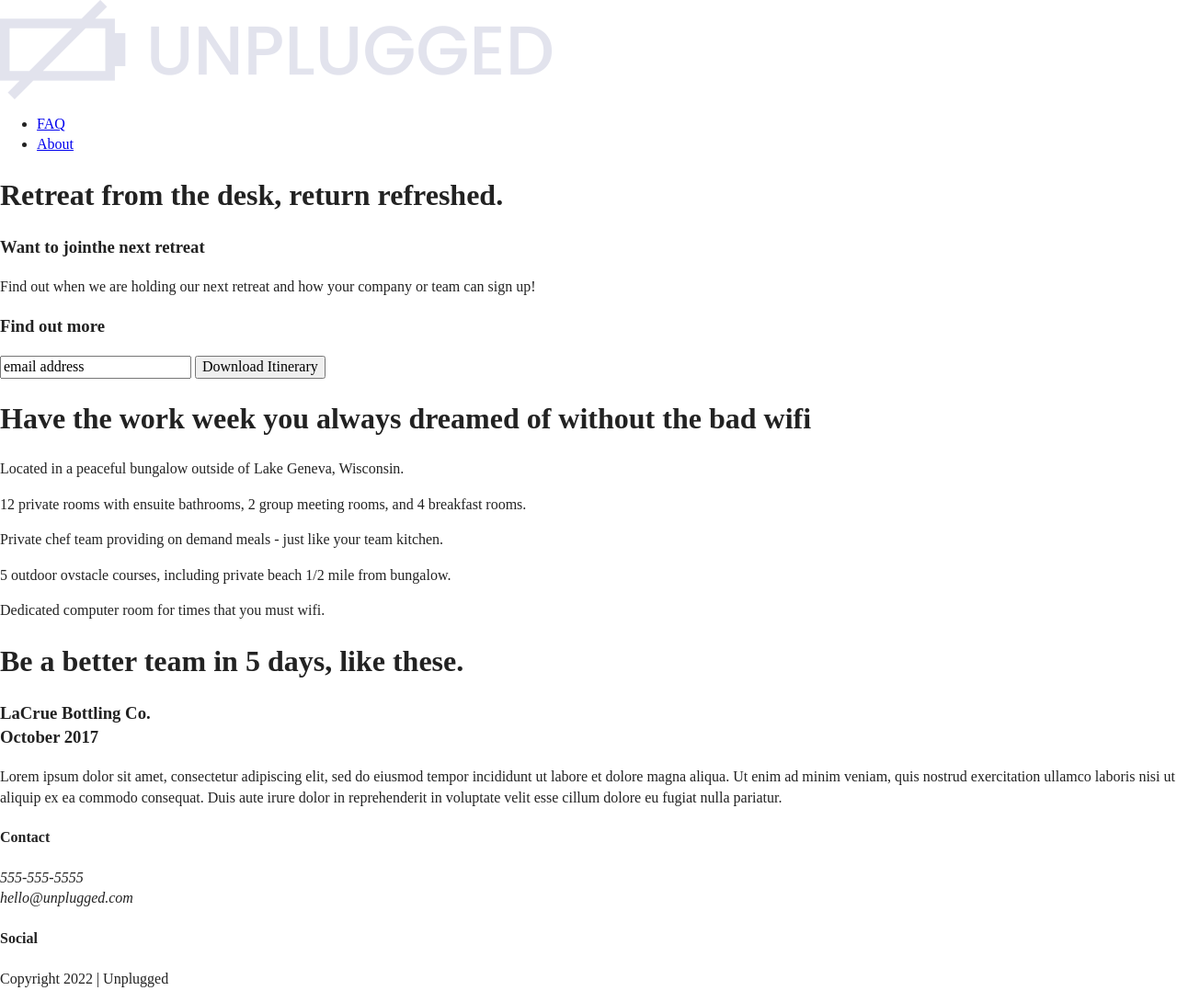
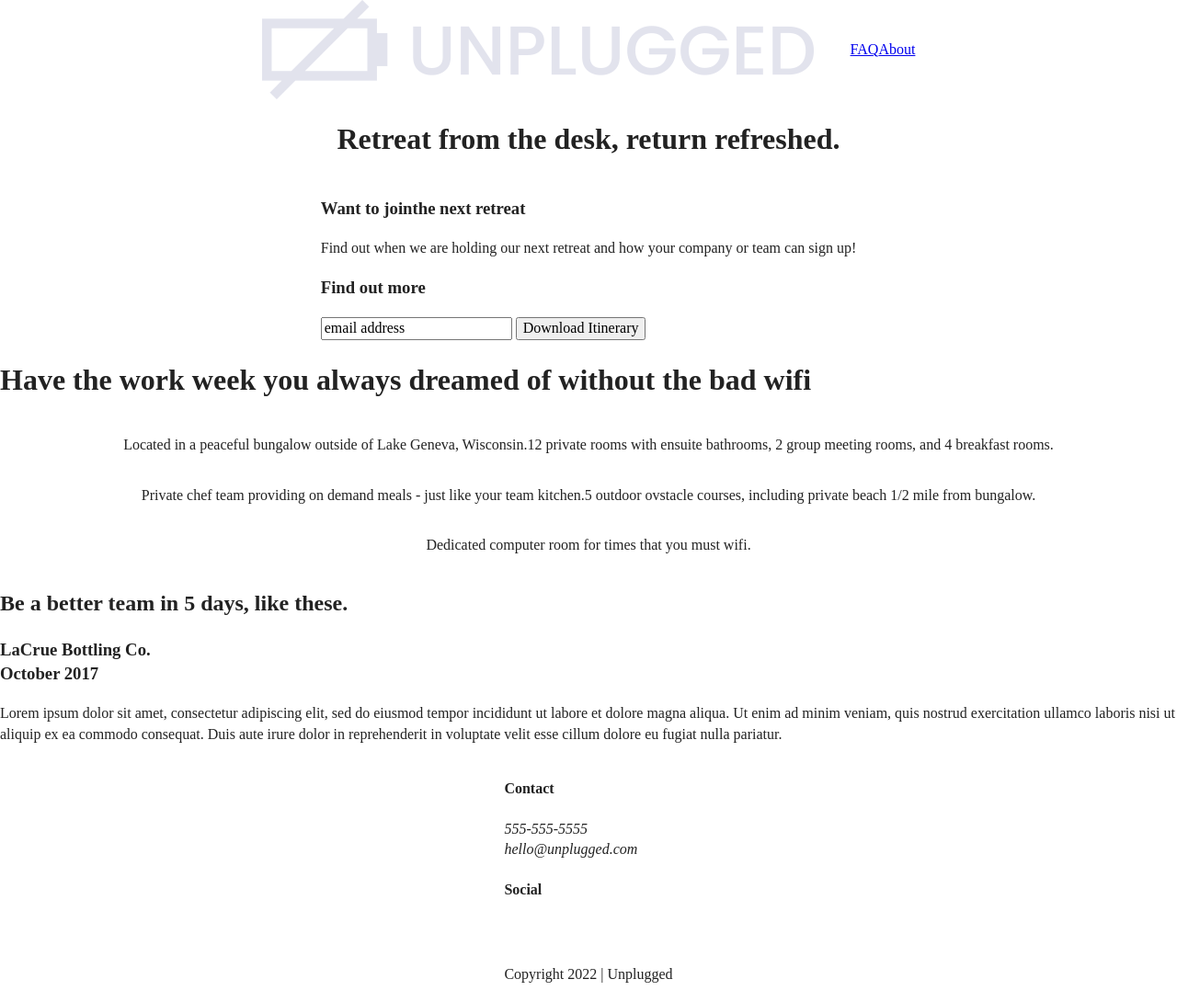
Before and after one commit to Jam-CS/unplugged-retreat, a website: page index.html in a window 1280 px wide. Shown: the whole page at 92% size. Drawn offline with Linux system fonts and the light colour scheme.

Commit message:
Set up CSS

```diff
--- a/css/main.css
+++ b/css/main.css
@@ -86,6 +86,133 @@ textarea {
 /* ==========================================================================
    Author's custom styles
    ========================================================================== */
+
+/*----- Base Header - Footer Styles -----*/
+header,
+footer {
+  display: flex;
+  justify-content: center;
+  align-items: center;
+  flex-flow: row wrap;
+}
+
+header .content-wrapper {
+  display: flex;
+  justify-content: center;
+  align-items: center;
+  flex-flow: row wrap;
+}
+
+
+header nav {
+  display: flex;
+  justify-content: space-around;
+  align-items:center;
+  flex-flow: row wrap;
+}
+
+header nav ul{
+  display: flex;
+  justify-content: space-around;
+}
+
+header nav ul li{
+  display: flex;
+  justify-content: space-between;
+  align-items: center;
+}
+
+footer .social-icons{
+  display: flex;
+  justify-content: space-around;
+  align-items: center;
+}
+
+footer .social-icons p {
+  display: flex;
+  justify-content: center;
+  align-items: center;
+}
+
+/*----- Mobile Styles - Homepage -----*/
+
+/*----- Main Styles -----*/
+
+.hero-area {
+  display: flex;
+  justify-content: center;
+  flex-flow: row-wrap;
+}
+
+/* Aside */
+
+aside {
+  display: flex;
+  justify-content: center;
+  align-items: center;
+  flex-flow: row wrap;
+}
+
+/* Features */
+
+.features {
+  display: flex;
+  justify-content: center;
+  flex-flow: row wrap;
+}
+
+.features .features-items {
+  display: flex;
+  justify-content: center;
+  align-items: center;
+  flex-flow: row wrap;
+}
+
+/* Reviews */
+
+.reviews {
+  display: flex;
+  justify-content: center;
+  align-items: center;
+  flex-flow: row wrap;
+}
+
+/* ==========================================================================
+   About Page
+   ========================================================================== */
+
+.mission {
+  display:flex;
+  justify-content: center;
+  align-items: center;
+  flex-flow: row wrap;
+}
+
+.contact-section{
+  display: flex;
+  justify-content: center;
+  align-items: center;
+  flex-flow: row wrap;
+}
+
+/* ==========================================================================
+   FAQ Page
+   ========================================================================== */
+
+.faq {
+  display:flex;
+  justify-content: center;
+  align-items: center;
+  flex-flow: row wrap;
+}
+
+.faq .content-wrapper{
+  display:flex;
+  justify-content: center;
+  align-items: center;
+  flex-flow: row wrap;
+}
+
 
 /* ==========================================================================
    Helper classes
--- a/index.html
+++ b/index.html
@@ -16,8 +16,8 @@
   <link rel="apple-touch-icon" href="../icon.png">
   <!-- Place favicon.ico in the root directory -->
 
-  <link rel="stylesheet" href="../css/normalize.css">
-  <link rel="stylesheet" href="../css/main.css">
+  <link rel="stylesheet" href="../unplugged-retreat/css/normalize.css">
+  <link rel="stylesheet" href="../unplugged-retreat/css/main.css">
 
   <meta name="theme-color" content="#fafafa">
 </head>
@@ -31,8 +31,8 @@
     <div class ="header-divider"></div>
     <nav>
       <ul>
-        <li> <a href="faqs/index.html" target="_blank"> FAQ </a></li>
-        <li> <a href="about/index.html" target="_blank"> About </a></li>
+        <li> <a href="faq/index.html"> FAQ </a></li>
+        <li> <a href="about/index.html"> About </a></li>
       </ul>
     </nav>
   </div>
@@ -59,6 +59,9 @@
               <input type="button" value="Download Itinerary">
         </div>
       </div>
+
+  </aside>
+  <!-- aside wrapper -->
 
   <section class="features">
     <div class="content-wrapper">
@@ -95,19 +98,22 @@
 
   <section class="reviews">
     <div class="content-wrapper">
-      <h1>Be a better team in 5 days, like these.</h1>
-      <h3>LaCrue Bottling Co.<br>
-        October 2017</h3>
+      <h2>Be a better team in 5 days, like these.</h2>
+        <article>
+         <div>
+          <h3>LaCrue Bottling Co.<br>
+           October 2017</h3>
 
-        <p>Lorem ipsum dolor sit amet, consectetur adipiscing elit, sed do eiusmod tempor incididunt ut labore et dolore magna aliqua.
-          Ut enim ad minim veniam, quis nostrud exercitation ullamco laboris nisi ut aliquip ex ea commodo consequat. Duis aute irure
-          dolor in reprehenderit in voluptate velit esse cillum dolore eu fugiat nulla pariatur. </p>
-    </div>
+          <p>Lorem ipsum dolor sit amet, consectetur adipiscing elit, sed do eiusmod tempor incididunt ut labore et dolore magna aliqua.
+              Ut enim ad minim veniam, quis nostrud exercitation ullamco laboris nisi ut aliquip ex ea commodo consequat. Duis aute irure
+              dolor in reprehenderit in voluptate velit esse cillum dolore eu fugiat nulla pariatur.
+          </p>
+         </div>
+       </article>
+      </div>
   </section>
-  </aside>
-  <!--Aside end here-->
 </main>
-
+<!--Main wrapper-->
 <footer>
   <div class="content-wrapper">
       <div class="footer-content">
@@ -127,13 +133,14 @@
             <p> <a href="https://www.instagram.com/yoursite" target="_blank"></a></p>
           </div>
         </div>
+
+        <div class="copyright">
+          <p>Copyright 2022 | Unplugged</p>
+        </div>
       </div>
       <!--footer content end-->
   </div>
   <!--footer content-wrapper end-->
-  <div class="copyright">
-        <p>Copyright 2022 | Unplugged</p>
-  </div>
 </footer>
 
   <script src="../js/vendor/modernizr-3.11.2.min.js"></script>
```
Also changed, not shown: about/index.html (+7 -4 lines), faq/index.html (renamed from faqs/index.html, +9 -8 lines).
